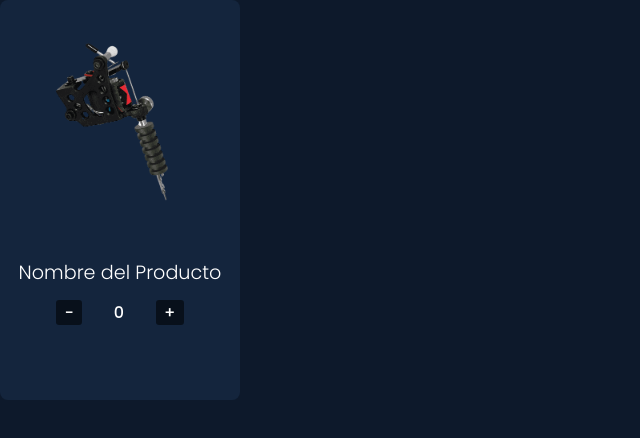
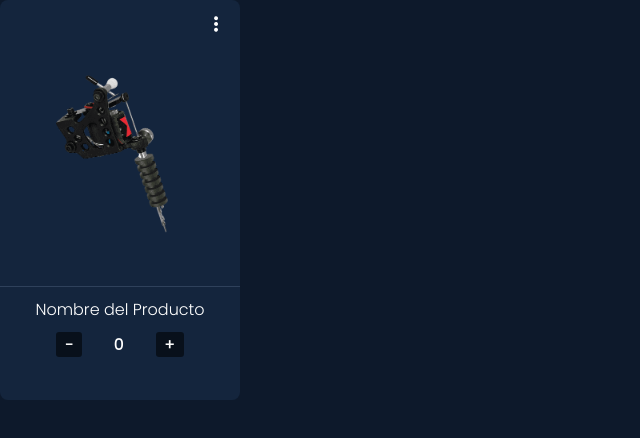
Before and after one commit to JoseAlvarezMartinez/stock-app, a React (Create React App) app: page / in a window 1280 px wide. Shown: the top 438 px of the page, without its empty margins (0-640 px from the left). Built offline with nearby package versions, Linux system fonts and the light colour scheme.

Commit message:
-- Card Finalizada --

```diff
--- a/src/components/Card.jsx
+++ b/src/components/Card.jsx
@@ -1,16 +1,21 @@
 import styles from "./Card.module.css";
 import { useState } from "react";
+import { SlOptionsVertical } from "react-icons/sl";
 import CardImg from "../assets/cardImg.png";
 const Card = () => {
   const [cantidad, setCantidad] = useState(0);
   return (
     <div className={styles.card}>
+      <div className={styles.options}>
+        <SlOptionsVertical color="#fff" />
+      </div>
       <div className={styles.cardContainer}>
         <img
           src={CardImg}
           alt="Imagen del producto"
           className={styles.cardImg}
         />
+      <div className={styles.linea}></div>
         <h2 className={styles.tituloCard}>Nombre del Producto</h2>
 
         <div className={styles.contenedorCantidades}>
--- a/src/components/Card.module.css
+++ b/src/components/Card.module.css
@@ -14,12 +14,12 @@
 .tituloCard {
   color: #fff;
   font-weight: 300;
-  font-size: 1.2rem;
+  font-size: 1rem;
   text-align: center;
-  margin-top: 3.5rem;
 }
 .cardImg {
   width: 60%;
+  margin-bottom: 3rem;
 }
 .cantidades {
   color: #fff;
@@ -38,3 +38,14 @@
   color: #fff;
   padding: 0.2rem 0.5rem;
 }
+.options {
+  display: flex;
+  justify-content: end;
+  margin-right: 1rem;
+  padding-top: 1rem;
+}
+.linea {
+  width: 100%;
+  height: 1px;
+  background-color: hsl(215, 32%, 27%);
+}
```
